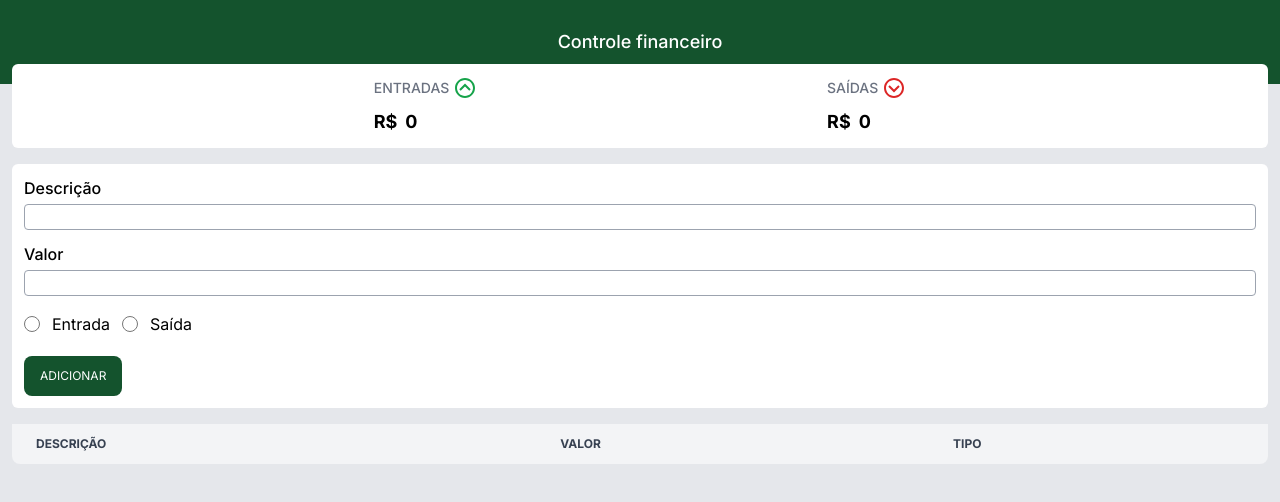
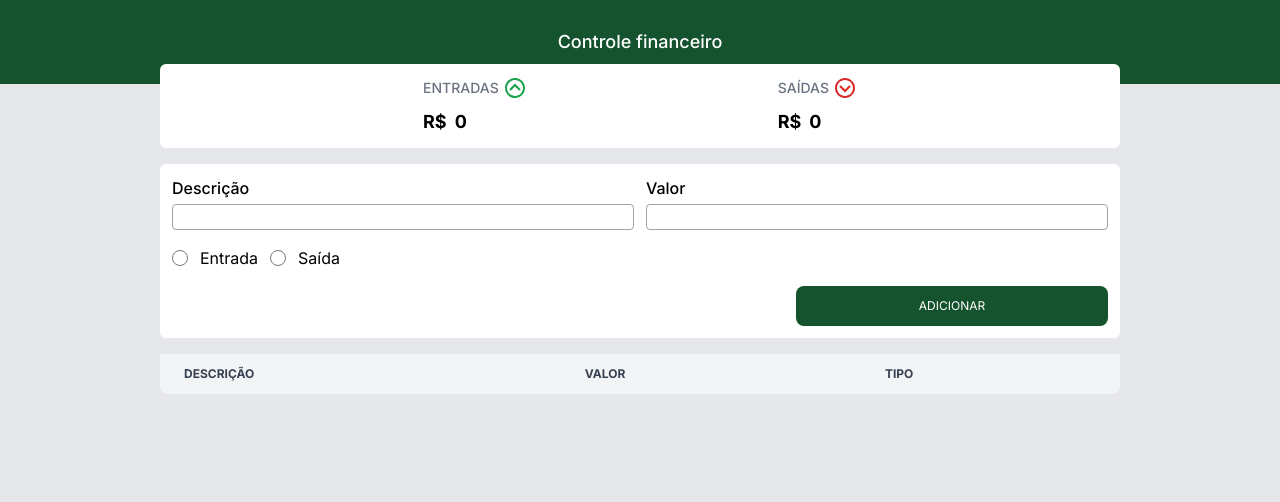
Before and after one commit to Alice-Lira/controle-financeiro, a Next.js app: page / in a window 1280 px wide. Shown: the top 502 px of the page. Built offline with nearby package versions, Linux system fonts and the light colour scheme.

Commit message:
realizado ajuste deixando responsivo

```diff
--- a/src/app/components/card.js
+++ b/src/app/components/card.js
@@ -5,7 +5,7 @@ import { BiChevronDownCircle } from "react-icons/bi";
 export default function Card({input, output}) {
     return (
         <div className="w-full absolute top-0 left-0 z-10">
-            <div className="w-full absolute top-16 z-20 px-3">
+            <div className="w-full absolute top-16 z-20 px-3 lg:px-20 xl:px-40">
                 <div className="bg-white p-3 rounded-md flex justify-evenly items-center">
                     <div className="flex flex-col">
                         <div className="flex gap-1 items-center justify-center">
--- a/src/app/layout.js
+++ b/src/app/layout.js
@@ -1,6 +1,5 @@
 import { Inter } from "next/font/google";
 import "./globals.css";
-import Card from "./components/card";
 
 const inter = Inter({ subsets: ["latin"] });
 
@@ -19,7 +18,7 @@ export default function RootLayout({ children }) {
           </header>
         </div>
         <main>
-          <div className="pt-20 px-3">
+          <div className="pt-20 pb-5 px-3 lg:px-20 xl:px-40">
             {children}
           </div>
         </main>
--- a/src/app/page.js
+++ b/src/app/page.js
@@ -93,8 +93,9 @@ export default function Home() {
     <div>
       <Card input={input} output={output}/>
       <form>
-        <div className="bg-white p-3 flex flex-col rounded-md">
-          <div className="flex flex-col">
+        <div className="bg-white p-3 gap-4 flex flex-col rounded-md">
+          <div className="lg:flex-row gap-3 flex flex-col">
+            <div className="flex flex-col w-full">
               <label className="text-base mb-1 font-medium">Descrição</label>
               <input
                 className="border-gray-400 border rounded focus:outline-none focus:ring-1 focus:ring-black"
@@ -105,8 +106,8 @@ export default function Home() {
               {errorDescription && <p className="text-red-600 mt-1 font-medium">{errorDescription}</p>}
             </div>
 
-          <div className="flex flex-col">
-            <label className="text-base mb-1 mt-3 font-medium">Valor</label>
+            <div className="flex flex-col w-full">
+              <label className="text-base mb-1 font-medium">Valor</label>
               <input
                 className="border-gray-400 border rounded focus:outline-none focus:ring-1 focus:ring-black"
                 type="number"
@@ -115,8 +116,9 @@ export default function Home() {
               />
               {errorValue && <p className="text-red-600 mt-1 font-medium">{errorValue}</p>}
             </div>
+          </div>
 
-          <div className="flex gap-3 pt-4 items-center">
+          <div className="flex gap-3 items-center">
             <input
               type="radio"
               name="input"
@@ -137,15 +139,14 @@ export default function Home() {
             />
             <label className="text-base">Saída</label>
             {errorSelectedOption && <p className="text-red-600 font-medium">{errorSelectedOption}</p>}
-
           </div>
-
-          <div className="pt-5">
+          <div className="flex justify-end">
             <button
-              className="bg-green-900 text-white px-4 py-3 rounded-lg uppercase text-xs"
+              className="bg-green-900 text-white px-4 py-3 rounded-lg uppercase text-xs w-full md:w-1/3"
               onClick={handleAdd}>
               Adicionar
             </button>
+
           </div>
         </div>
       </form>
```
Lines whose indentation alone changed are shown as unchanged.
